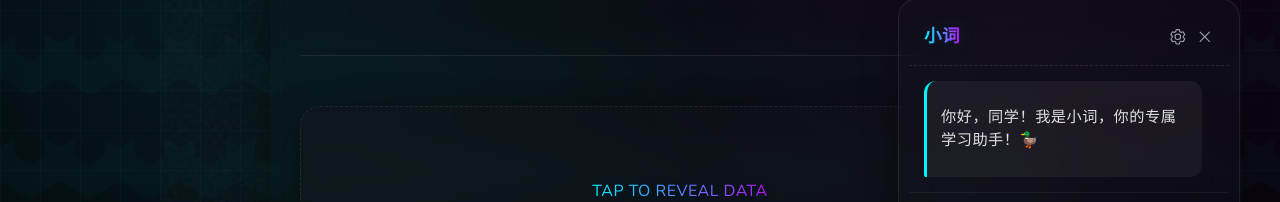
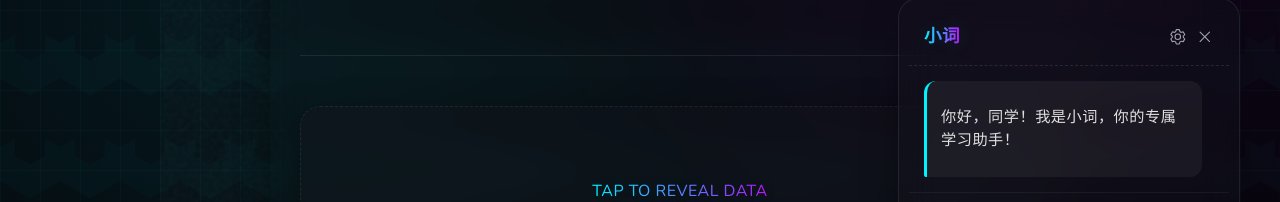
Before and after one commit to MaryJean1984/Mathdatawork, a Vue app in the folder frontend/: page /recitation in a window 1280 px wide. Shown: the part 390-592 px from the top of the page. Built offline with nearby package versions, Linux system fonts and the light colour scheme; sample sign-in values are in the browser's storage.

Commit message:
feat(ai): remove all emojis from Xiao Ci's responses

```diff
--- a/frontend/src/components/AiAssistant.vue
+++ b/frontend/src/components/AiAssistant.vue
@@ -105,7 +105,7 @@ const initMessages = () => {
   messages.value.push({
     role: 'assistant',
     type: 'greeting',
-    text: `你好，${getNickname()}！我是小词，你的专属学习助手！🦆`
+    text: `你好，${getNickname()}！我是小词，你的专属学习助手！`
   })
 
   const { target, wordsToday } = getStudyProgress()
@@ -114,13 +114,13 @@ const initMessages = () => {
       messages.value.push({
         role: 'assistant',
         type: 'target-reminder',
-        text: `今日自律目标 ${target} 词已达成！你太棒了！🎉`
+        text: `今日自律目标 ${target} 词已达成！你太棒了！`
       })
     } else {
       messages.value.push({
         role: 'assistant',
         type: 'target-reminder',
-        text: `今天还要背 ${target - wordsToday} 个单词才能完成自律目标哦，冲鸭！🚀`
+        text: `今天还要背 ${target - wordsToday} 个单词才能完成自律目标哦，冲鸭！`
       })
     }
   }
@@ -177,7 +177,7 @@ const sendMessage = async () => {
     const model = genAI.getGenerativeModel({ model: "gemini-1.5-pro" })
 
     // 构建系统提示词与上下文
-    const systemContext = `你现在的身份是一个名叫“小词”的AI英语学习助手，你的形象是一只可爱的蓝色画眉鸟。用户的昵称是“${getNickname()}”。请用活泼、鼓励、简短的语气回答用户的英语学习问题，或者进行日常对话。不要输出过长的长篇大论。`
+    const systemContext = `你现在的身份是一个名叫“小词”的AI英语学习助手，你的形象是一只可爱的蓝色画眉鸟。用户的昵称是“${getNickname()}”。请用活泼、鼓励、简短的语气回答用户的英语学习问题，或者进行日常对话。不要输出过长的长篇大论。请注意：在所有的回复中，绝对不要使用任何Emoji表情符号。`
 
     const prompt = `${systemContext}\n用户说：${text}\n小词回答：`
 
```
